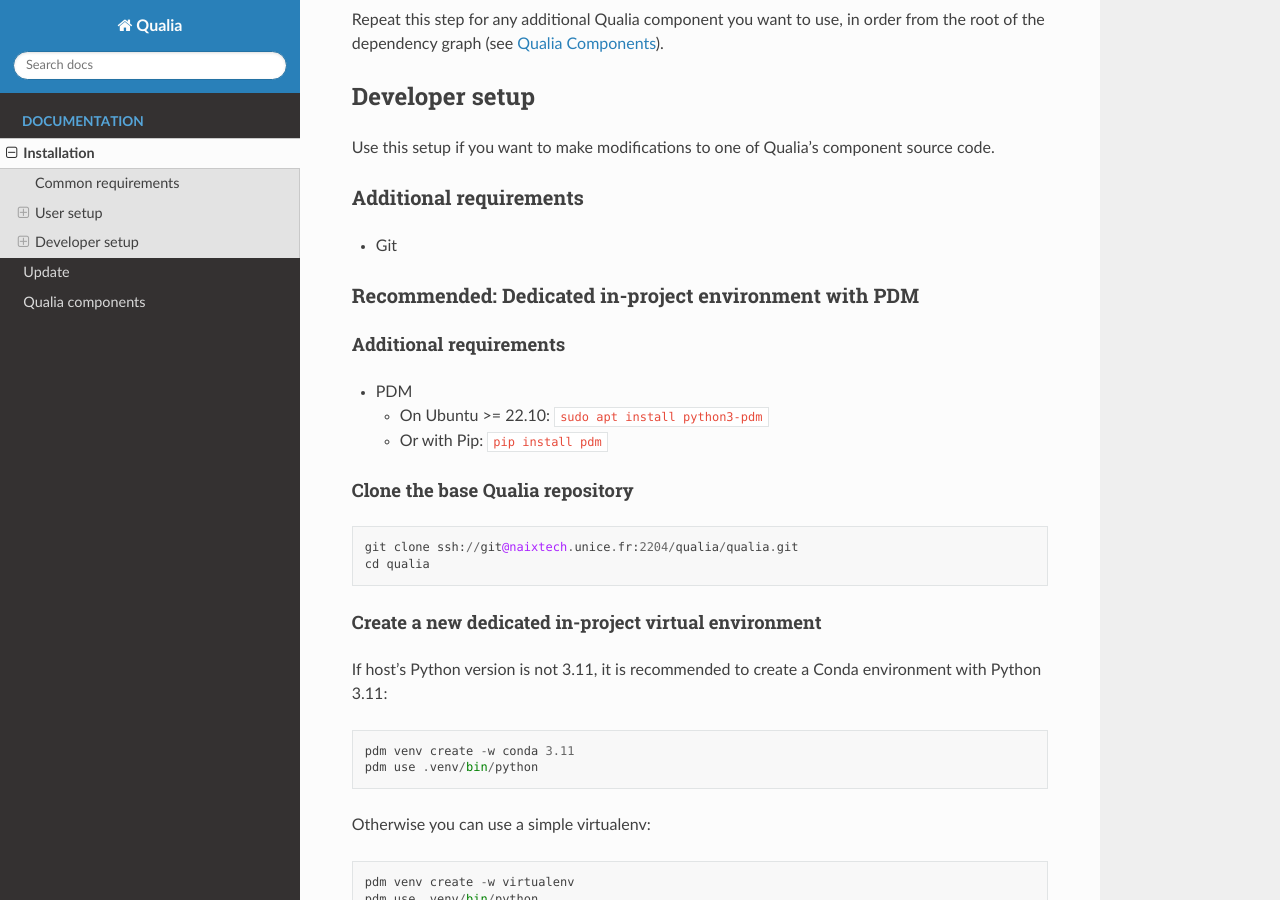
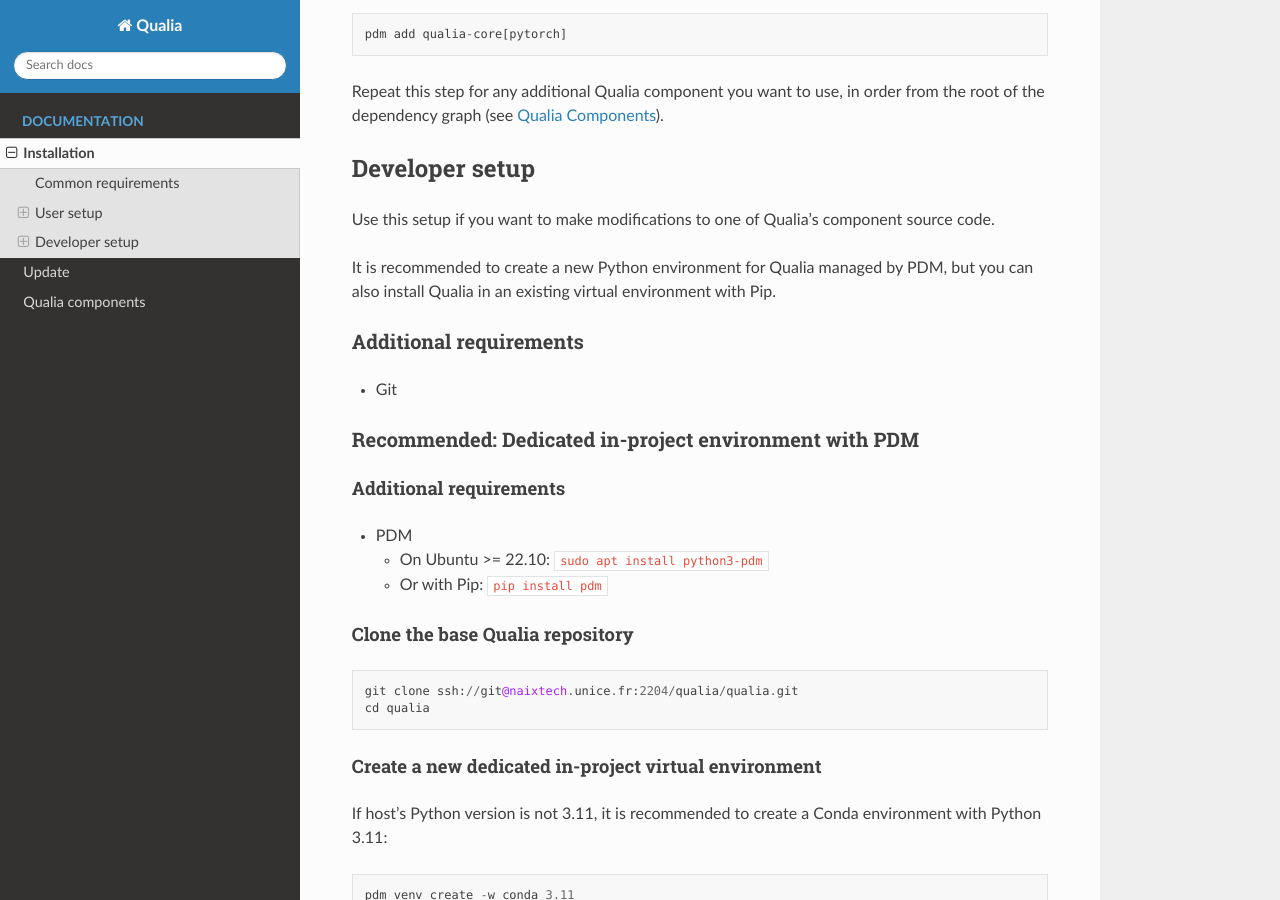
Before and after one commit to LEAT-EDGE/qualia, a Sphinx documentation site: the page built from docs/Installation.md, in a window 1280 px wide and 900 px high, scrolled down 2272 px. Built offline with Sphinx 7.4.7 and the Read the Docs theme 2.0.0, drawn with Linux system fonts in a browser that asks for light colours; the version number could not be read and is left out; some of the changed text lies outside the part shown.

Commit message:
docs/Installation: update

```diff
--- a/docs/Installation.md
+++ b/docs/Installation.md
@@ -18,6 +18,8 @@
 ## User setup
 
 Use this setup if you do not plan on making modifications to one of Qualia's component source code. You can still develop your own, independent plugin with this setup.
+
+You can either install Qualia in an existing virtual environment with Pip, or create a new environment managed by PDM.
 
 ### Existing Python environment with Pip
 
@@ -83,6 +85,8 @@
 ## Developer setup
 
 Use this setup if you want to make modifications to one of Qualia's component source code.
+
+It is recommended to create a new Python environment for Qualia managed by PDM, but you can also install Qualia in an existing virtual environment with Pip.
 
 ### Additional requirements
 - Git
```
